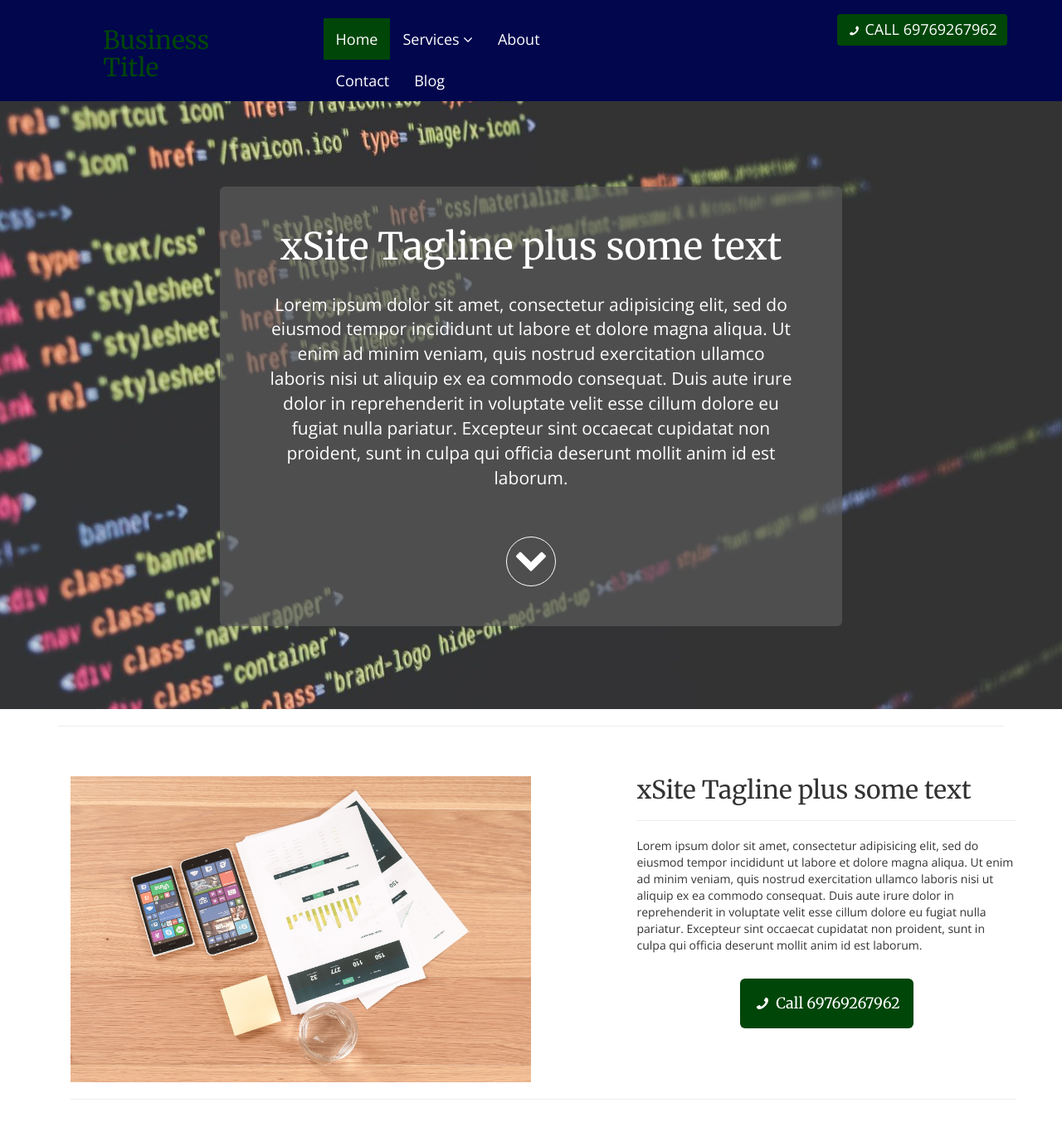
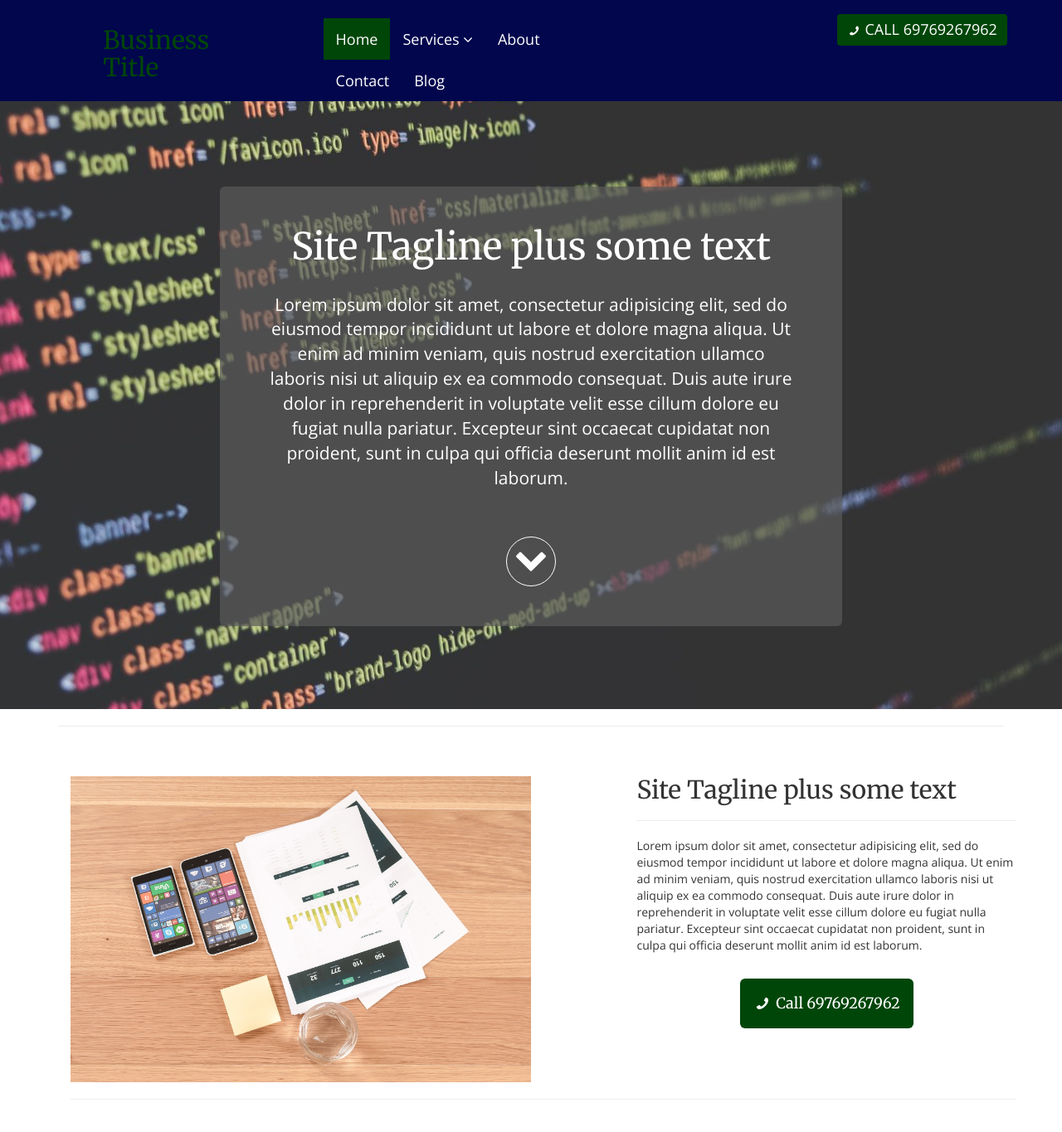
Before and after one commit to RoryEgan/example-business-template, a Jekyll site: the page built from index.html, in a window 1280 px wide and 1400 px high. Shown: the top 1365 px of the window at 83% size. Built offline with Jekyll 4.4.1, drawn with Linux system fonts in a browser that asks for light colours; nearby versions of some CDN libraries; library files that are not in the unit come from our copies; comment, search, counter and statistics services are not loaded.

Commit message:
Remove character added in error

```diff
--- a/_config.yml
+++ b/_config.yml
@@ -9,7 +9,7 @@ logo: assets/images/car.svg
 
 service-layout: "third"
 
-tagline: xSite Tagline plus some text
+tagline: Site Tagline plus some text
 call-to-action: Call to Action
 section-1-image: assets/images/image-3.jpg
 intro-image: assets/images/image-4.jpg
```
